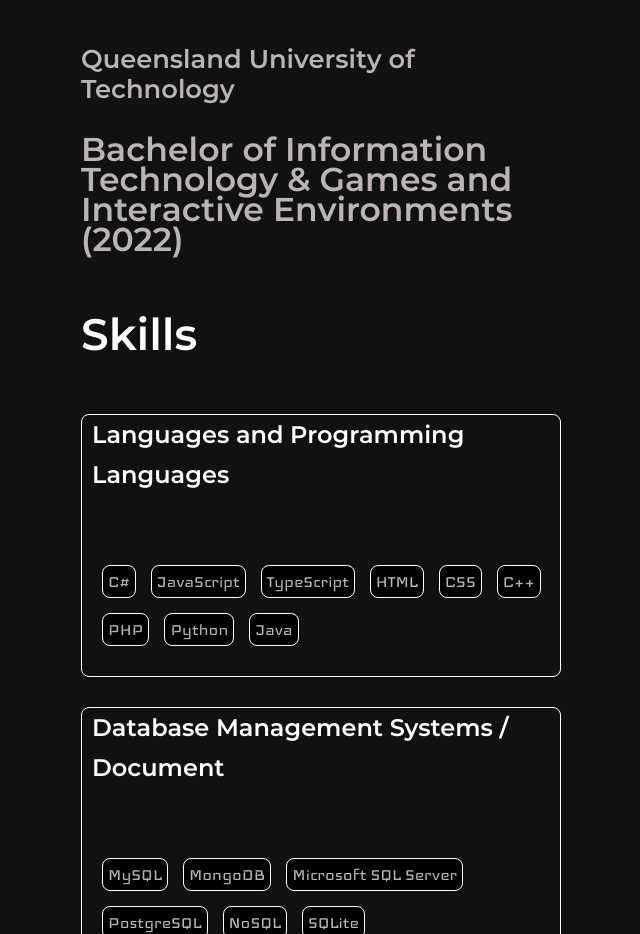
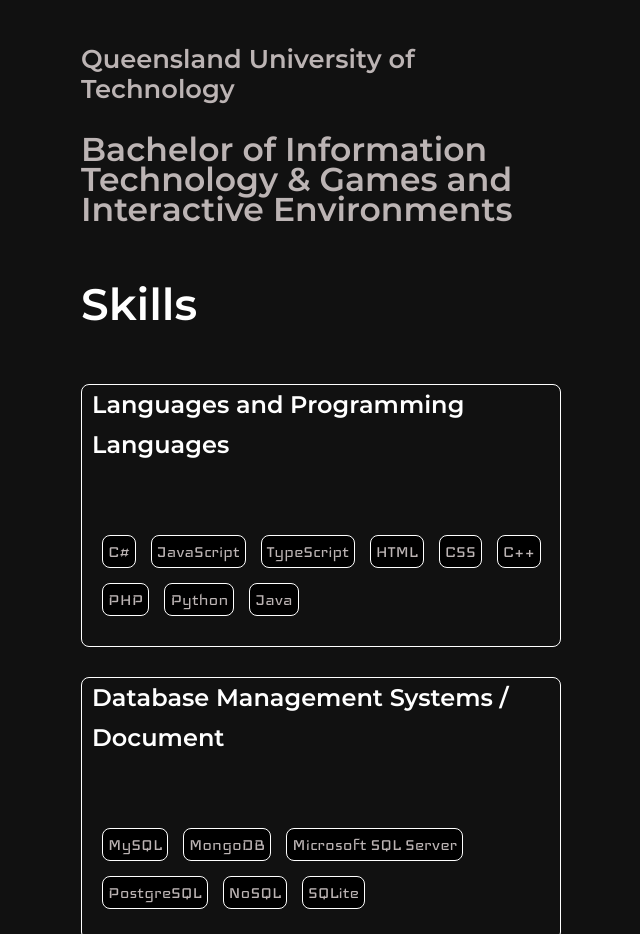
Before and after one commit to Sir-Apple/portfolio, a React (Create React App) app in the folder my_folio/: page /portfolio/about in a window 1280 px wide. Shown: the part 860-1794 px from the top of the page, without its empty margins (319-959 px from the left). Built offline with nearby package versions, Linux system fonts and the light colour scheme; the HTML template or start-up script is replaced by a standard one.

Commit message:
Update About.js

```diff
--- a/my_folio/src/pages/About.js
+++ b/my_folio/src/pages/About.js
@@ -65,7 +65,7 @@
         <h3>Queensland University of Technology</h3>
         <h2>
           Bachelor of Information Technology & Games and Interactive
-          Environments (2022)
+          Environments
         </h2>
         <h1>Skills</h1>
         <AboutInfoItem
```
